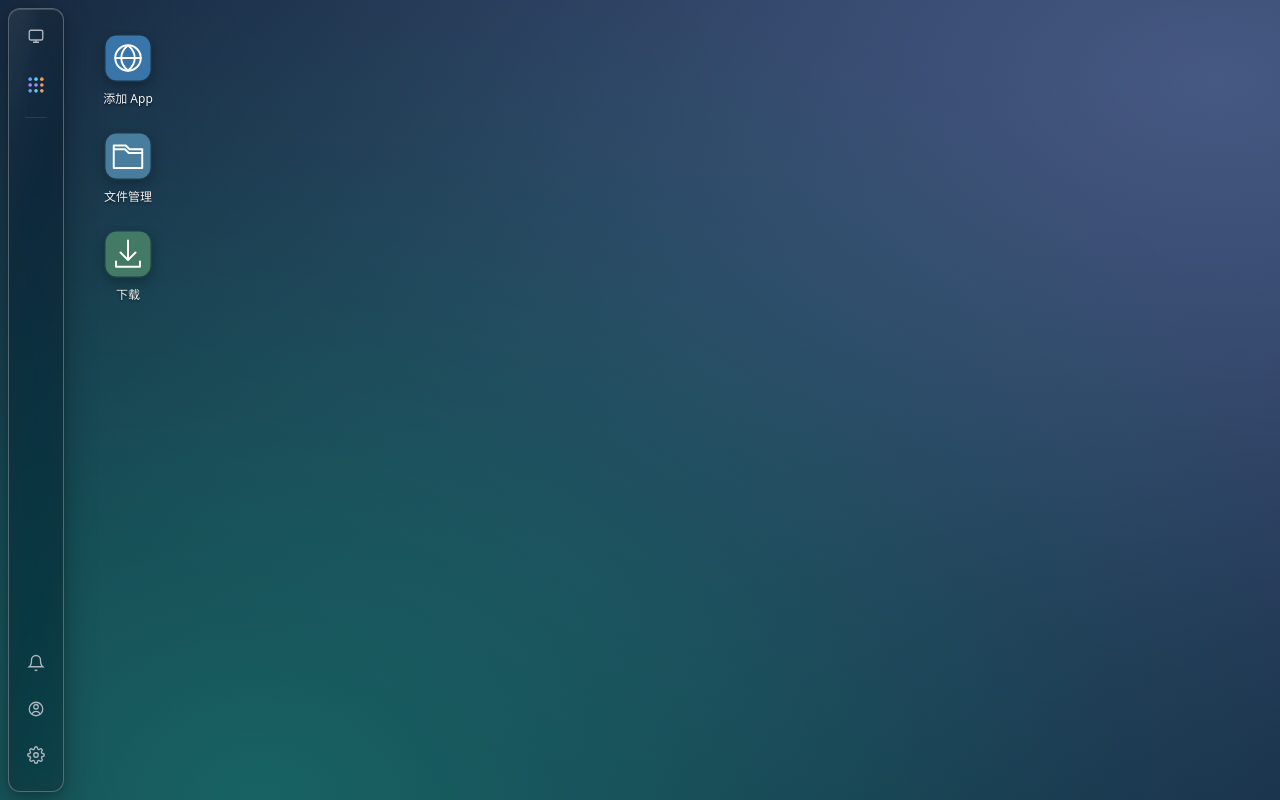
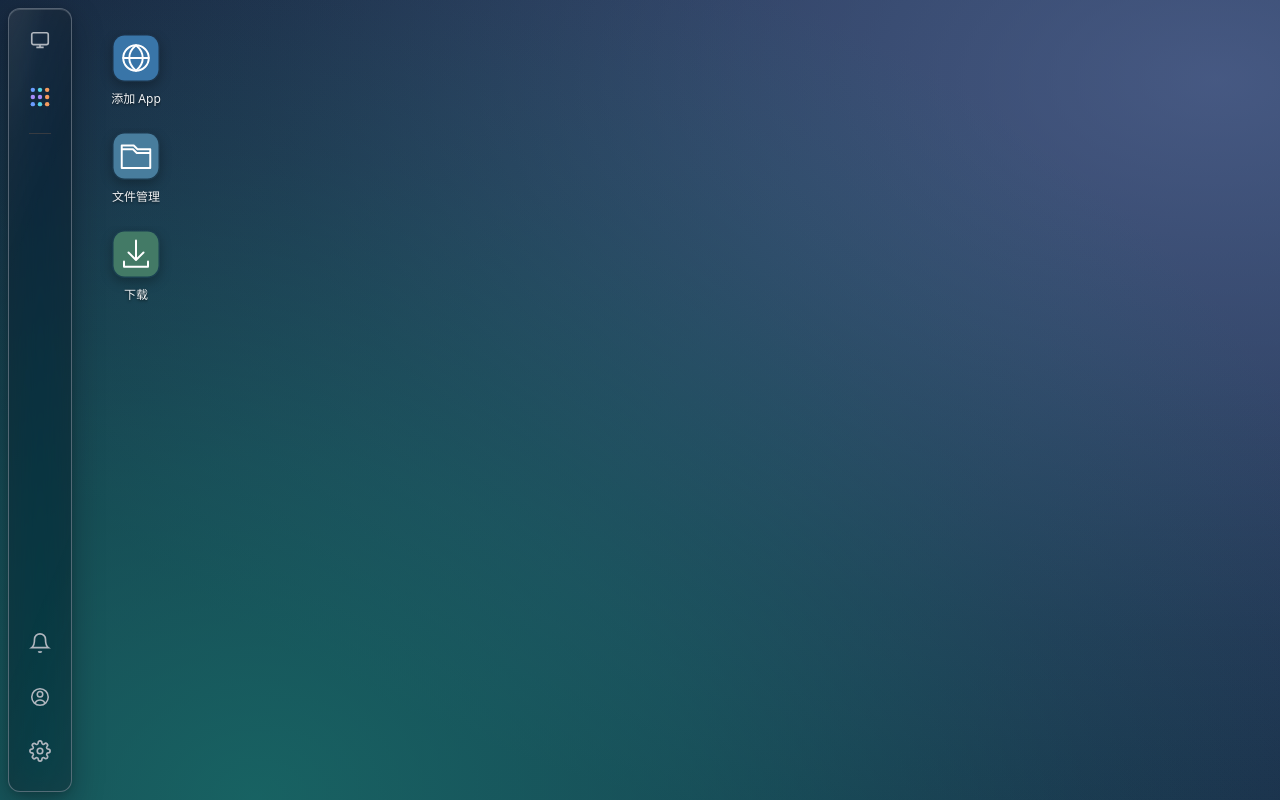
Before and after one commit to Ben8368/uNAS, a React (Vite) app in the folder apps/extension/: page / in a window 1280 px wide. Built offline with nearby package versions, Linux system fonts and the light colour scheme.

Commit message:
Clarify music validation gates and enlarge desktop navigation

```diff
--- a/apps/extension/src/styles/accessibility.css
+++ b/apps/extension/src/styles/accessibility.css
@@ -12,7 +12,7 @@ button:disabled { cursor: not-allowed; }
 .mt-window-header, .mt-resize-handle { touch-action: none; }
 .mt-main, .mt-windows { top: var(--desktop-top); }
 .mt-main { right: 20px; }
-.mt-windows { left: 70px; right: 20px; bottom: 16px; }
+.mt-windows { left: 80px; right: 20px; bottom: 16px; }
 .mt-window { min-width: 0; min-height: 0; }
 .mt-window-body { container-type: inline-size; }
 .mt-right-panel { top: var(--desktop-top); }
@@ -46,7 +46,7 @@ html[data-reduce-motion='true'] *, html[data-reduce-motion='true'] *::before, ht
   :focus-visible { outline: 3px solid Highlight !important; }
 }
 @media (max-width: 1100px) {
-  .mt-windows { left: 64px; right: 10px; bottom: 10px; }
+  .mt-windows { left: 72px; right: 10px; bottom: 10px; }
   .mt-window { inset: 0 !important; width: 100% !important; height: 100% !important; }
   .mt-window:not(.mt-window--active) { display: none; }
   .mt-resize-handle { display: none; }
--- a/apps/extension/src/styles/shell/sidebar-desktop.css
+++ b/apps/extension/src/styles/shell/sidebar-desktop.css
@@ -75,8 +75,8 @@ html, body, #root {
   display: flex;
   align-items: center;
   justify-content: center;
-  width: 40px;
-  height: 40px;
+  width: 48px;
+  height: 48px;
   border: none;
   background: transparent;
   color: var(--window-text-muted);
@@ -102,8 +102,8 @@ html, body, #root {
 }
 
 .sb-btn svg {
-  width: 18px;
-  height: 18px;
+  width: 22px;
+  height: 22px;
 }
 
 /* ===== Floating Left Nav (LeftNavbar.tsx) ===== */
@@ -112,7 +112,7 @@ html, body, #root {
   left: 8px;
   top: 8px;
   bottom: 8px;
-  width: 56px;
+  width: 64px;
   z-index: 200;
   display: flex;
   flex-direction: column;
@@ -172,8 +172,8 @@ html, body, #root {
 }
 
 .mt-left-nav__app-btn {
-  width: 40px;
-  height: 40px;
+  width: 48px;
+  height: 48px;
   display: flex;
   align-items: center;
   justify-content: center;
@@ -194,8 +194,8 @@ html, body, #root {
 }
 
 .mt-left-nav__app-btn img {
-  width: 22px;
-  height: 22px;
+  width: 32px;
+  height: 32px;
   object-fit: contain;
 }
 
@@ -222,7 +222,7 @@ html, body, #root {
 
 .mt-left-nav__account-menu {
   position: absolute;
-  left: 52px;
+  left: 60px;
   bottom: 14px;
   display: grid;
   gap: 10px;
@@ -329,7 +329,7 @@ html, body, #root {
 .mt-main {
   position: absolute;
   top: 20px;
-  left: 72px;
+  left: 80px;
   right: 370px;
   bottom: 20px;
   z-index: 1;
```
Also changed, not shown: 4 other files (tests, documents, lock files or other folders).
